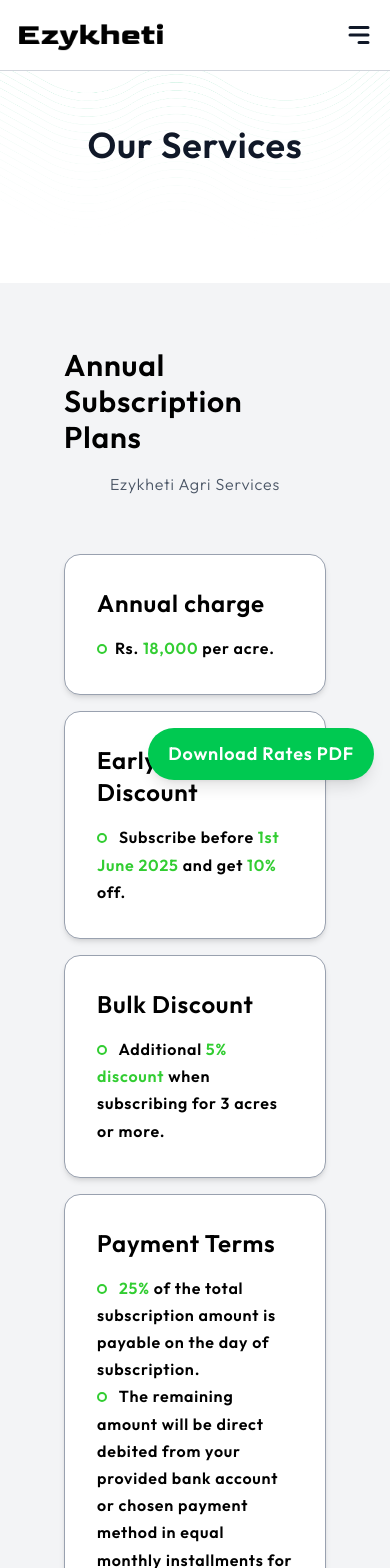
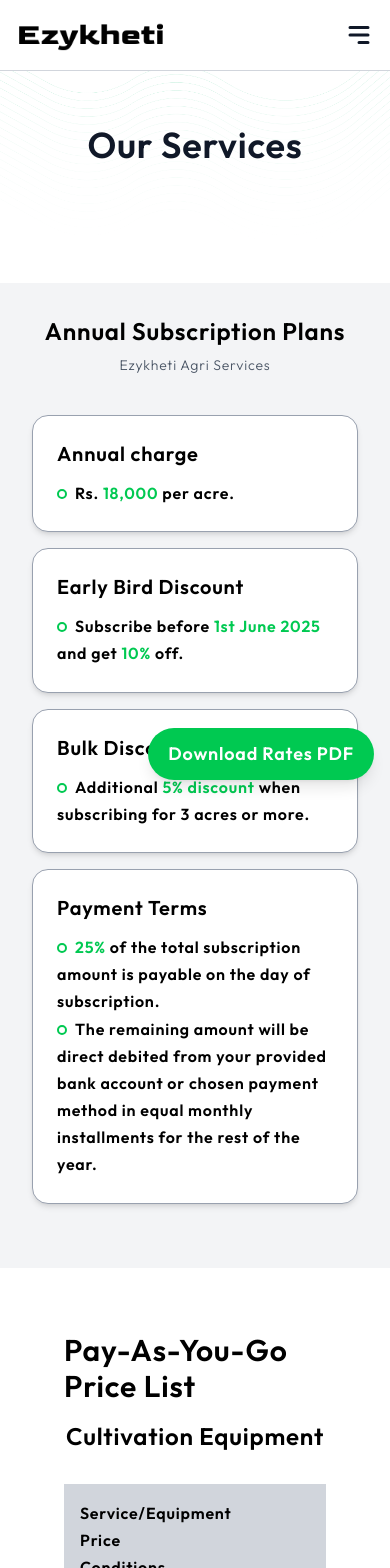
Before and after one commit to taranjitsahota/ezykheti-frontend, a React (Vite) app: page /pricing in a window 390 px wide. Shown: the top 1568 px of the page. Built offline with nearby package versions, Linux system fonts and the light colour scheme.

Commit message:
responsive fixed 2"

```diff
--- a/src/pages/Pricing.jsx
+++ b/src/pages/Pricing.jsx
@@ -26,104 +26,57 @@
       </div>
       <div
   data-aos="fade-up"
-        className="bg-gray-100 flex flex-col items-center justify-center p-16"
+  className="bg-gray-100 flex flex-col items-center justify-center p-8 sm:p-12 md:p-16"
 >
-        <h1 className="text-3xl font-bold mb-4">Annual Subscription Plans</h1>
-        <p className="text-gray-600 mb-2 md:text-lg md:mb-4 sm:text-sm sm:mb-2 xl:text-2xl xl:mb-4">
+  <h1 className="text-2xl sm:text-3xl font-bold mb-2 sm:mb-4">
+    Annual Subscription Plans
+  </h1>
+  <p className="text-gray-600 text-sm sm:text-base md:text-lg xl:text-xl mb-2 sm:mb-4">
     Ezykheti Agri Services
   </p>
-        <div className="grid grid-cols-1 md:grid-cols-4 gap-4 md:gap-8 lg:gap-12 xl:gap-16 py-12">
-          <div className="bg-white p-8 border border-gray-400 rounded-2xl shadow-md overflow-hidden h-80 w-full h-full sm:w-64 md:w-68 lg:w-78 transition-transform hover:scale-105">
-            <h1 className="mb-4 text-2xl font-bold">Annual charge</h1>
+
+  <div className="grid grid-cols-1 sm:grid-cols-1 md:grid-cols-2 lg:grid-cols-4 gap-4 md:gap-6 lg:gap-8 xl:gap-12 py-8">
+    <div className="bg-white p-6 sm:p-8 border border-gray-400 rounded-2xl shadow-md overflow-hidden h-auto w-full transition-transform hover:scale-105">
+      <h1 className="mb-3 sm:mb-4 text-xl sm:text-2xl font-bold">Annual charge</h1>
       <p className="font-semibold">
         <span
-                style={{
-                  display: "inline-block",
-                  width: "10px",
-                  height: "10px",
-                  borderRadius: "50%",
-                  border: "2px solid #32cd32",
-                  backgroundColor: "transparent",
-                  marginRight: "8px",
-                }}
+          className="inline-block w-2.5 h-2.5 rounded-full border-2 border-green-500 bg-transparent mr-2"
         ></span>
-              Rs. <span style={{ color: "#32cd32" }}>18,000</span> per acre.
+        Rs. <span className="text-green-500">18,000</span> per acre.
       </p>
     </div>
-          <div className="bg-white p-8 border border-gray-400 rounded-2xl shadow-md overflow-hidden h-80 w-full h-full sm:w-64 md:w-68 lg:w-78 transition-transform hover:scale-105">
-            <h1 className="mb-4 text-2xl font-bold">Early Bird Discount</h1>
+
+    <div className="bg-white p-6 sm:p-8 border border-gray-400 rounded-2xl shadow-md overflow-hidden h-auto w-full transition-transform hover:scale-105">
+      <h1 className="mb-3 sm:mb-4 text-xl sm:text-2xl font-bold">Early Bird Discount</h1>
       <p className="font-semibold">
-              {" "}
-              <span
-                style={{
-                  display: "inline-block",
-                  width: "10px",
-                  height: "10px",
-                  borderRadius: "50%",
-                  border: "2px solid #32cd32",
-                  backgroundColor: "transparent",
-                  marginRight: "8px",
-                }}
-              ></span>{" "}
-              Subscribe before{" "}
-              <span style={{ color: "#32cd32" }}>1st June 2025</span> and get{" "}
-              <span style={{ color: "#32cd32" }}>10%</span> off.
+        <span className="inline-block w-2.5 h-2.5 rounded-full border-2 border-green-500 bg-transparent mr-2"></span>
+        Subscribe before <span className="text-green-500">1st June 2025</span> and get
+        <span className="text-green-500"> 10%</span> off.
       </p>
     </div>
-          <div className="bg-white p-8 border border-gray-400 rounded-2xl shadow-md overflow-hidden h-80 w-full h-full sm:w-64 md:w-68 lg:w-78 transition-transform hover:scale-105">
-            <h1 className="mb-4 text-2xl font-bold">Bulk Discount</h1>
+
+    <div className="bg-white p-6 sm:p-8 border border-gray-400 rounded-2xl shadow-md overflow-hidden h-auto w-full transition-transform hover:scale-105">
+      <h1 className="mb-3 sm:mb-4 text-xl sm:text-2xl font-bold">Bulk Discount</h1>
       <p className="font-semibold">
-              <span
-                style={{
-                  display: "inline-block",
-                  width: "10px",
-                  height: "10px",
-                  borderRadius: "50%",
-                  border: "2px solid #32cd32",
-                  backgroundColor: "transparent",
-                  marginRight: "8px",
-                }}
-              ></span>{" "}
-              Additional <span style={{ color: "#32cd32" }}>5% discount</span>{" "}
-              when subscribing for 3 acres or more.
+        <span className="inline-block w-2.5 h-2.5 rounded-full border-2 border-green-500 bg-transparent mr-2"></span>
+        Additional <span className="text-green-500">5% discount</span> when subscribing for 3 acres or more.
       </p>
     </div>
-          <div className="bg-white p-8 border border-gray-400 rounded-2xl shadow-md overflow-hidden h-80 w-full sm:w-64 md:w-68 lg:w-78 h-full transition-transform hover:scale-105">
-            <h1 className="mb-4 text-2xl font-bold">Payment Terms</h1>
+
+    <div className="bg-white p-6 sm:p-8 border border-gray-400 rounded-2xl shadow-md overflow-hidden h-auto w-full transition-transform hover:scale-105">
+      <h1 className="mb-3 sm:mb-4 text-xl sm:text-2xl font-bold">Payment Terms</h1>
       <p className="font-semibold">
-              <span
-                style={{
-                  display: "inline-block",
-                  width: "10px",
-                  height: "10px",
-                  borderRadius: "50%",
-                  border: "2px solid #32cd32",
-                  backgroundColor: "transparent",
-                  marginRight: "8px",
-                }}
-              ></span>{" "}
-              <span style={{ color: "#32cd32" }}>25%</span> of the total
-              subscription amount is payable on the day of subscription.
+        <span className="inline-block w-2.5 h-2.5 rounded-full border-2 border-green-500 bg-transparent mr-2"></span>
+        <span className="text-green-500">25%</span> of the total subscription amount is payable on the day of subscription.
       </p>
       <p className="font-semibold">
-              <span
-                style={{
-                  display: "inline-block",
-                  width: "10px",
-                  height: "10px",
-                  borderRadius: "50%",
-                  border: "2px solid #32cd32",
-                  backgroundColor: "transparent",
-                  marginRight: "8px",
-                }}
-              ></span>{" "}
-              The remaining amount will be direct debited from your provided
-              bank account or chosen payment method in equal monthly
-              installments for the rest of the year.
+        <span className="inline-block w-2.5 h-2.5 rounded-full border-2 border-green-500 bg-transparent mr-2"></span>
+        The remaining amount will be direct debited from your provided bank account or chosen payment method in equal monthly installments for the rest of the year.
       </p>
     </div>
   </div>
 </div>
+
       <div className="flex flex-col items-center justify-center p-16">
         <h1 className="text-3xl font-bold mb-4">Pay-As-You-Go Price List</h1>
         <h3 className="text-2xl font-bold mb-8">Cultivation Equipment</h3>
@@ -291,7 +244,6 @@
       >
         Download Rates PDF
       </a>
-
     </div>
   );
 };
```
Lines whose indentation alone changed are shown as unchanged.
